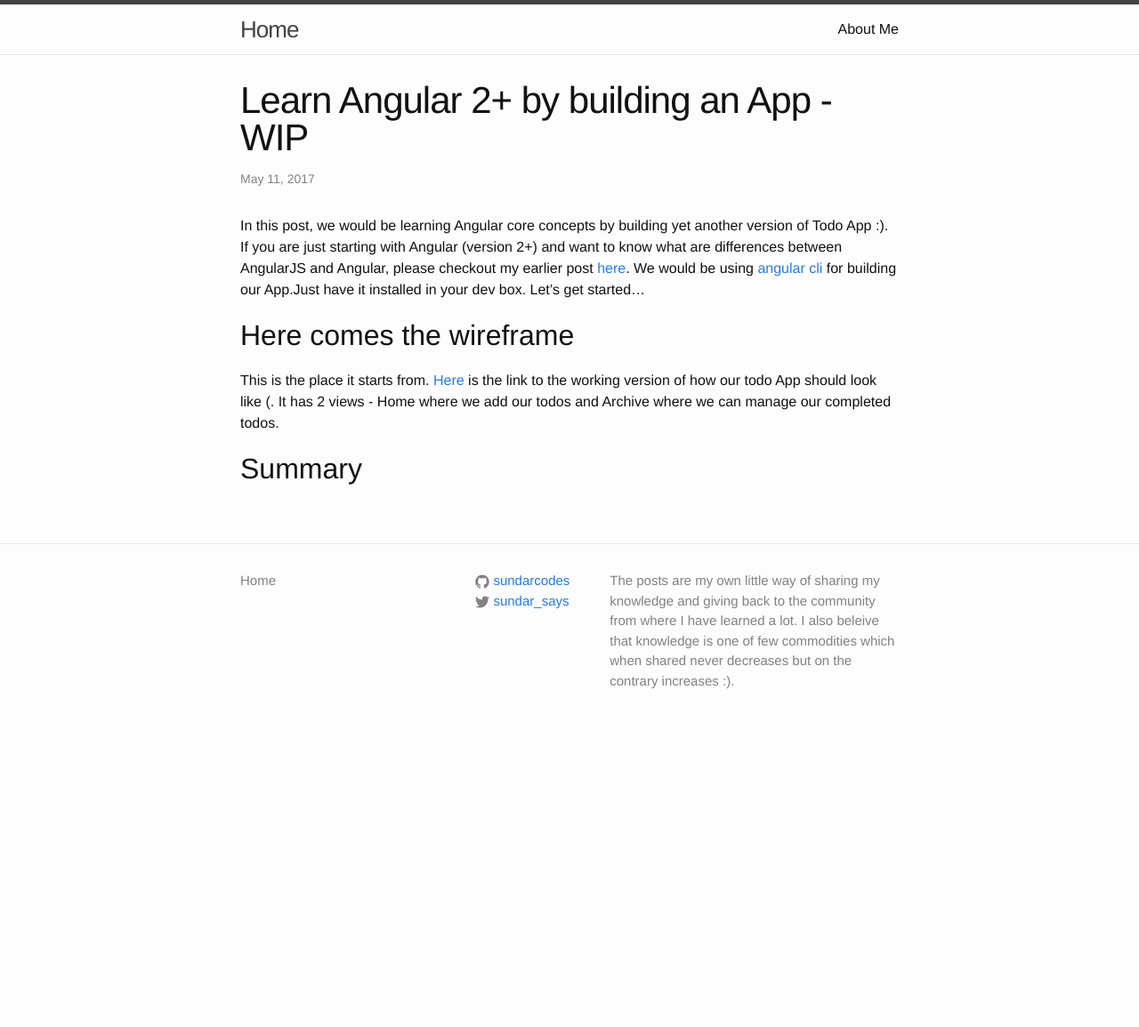
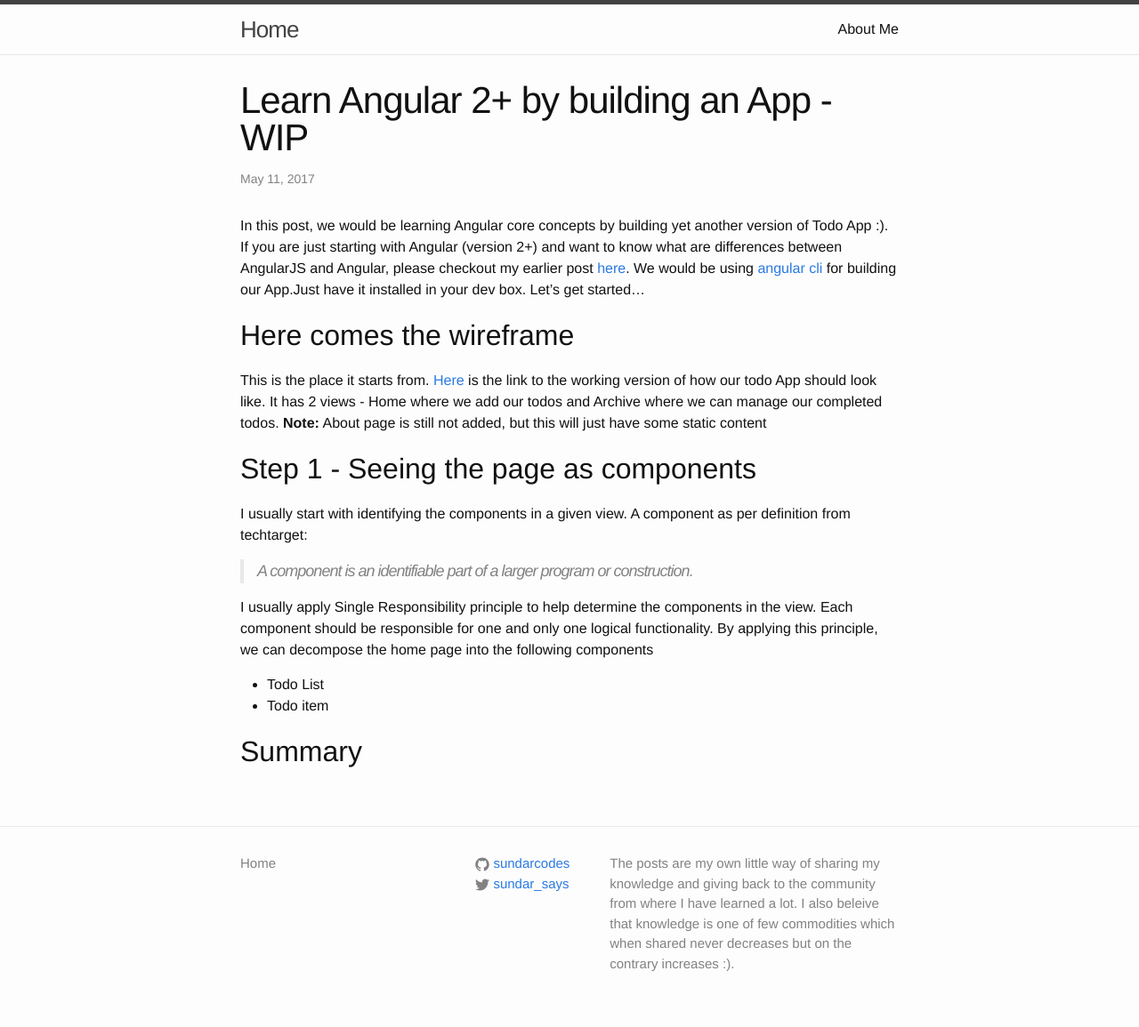
Before and after one commit to sundarcodes/mySite, a Jekyll site: the page built from _posts/2017-05-11-learn-angular-by-building-a-app.markdown, in a window 1280 px wide. Shown: the whole page at 89% size. Built offline with Jekyll 4.4.1, drawn with Linux system fonts in a browser that asks for light colours; comment, search, counter and statistics services are not loaded; before the commit the page ends 900 px from its top, so only the background shows below that.

Commit message:
angular app post updated

```diff
--- a/_posts/2017-05-11-learn-angular-by-building-a-app.markdown
+++ b/_posts/2017-05-11-learn-angular-by-building-a-app.markdown
@@ -11,10 +11,15 @@ We would be using [angular cli][angular-cli] for building our App.Just have it i
 Let's get started...
 
 ## Here comes the wireframe
-This is the place it starts from. [Here][todo-app-link] is the link to the working version  of how our todo App should look like (. It has 2 views - Home where we add our todos and Archive where we can manage our completed todos.
+This is the place it starts from. [Here][todo-app-link] is the link to the working version  of how our todo App should look like. It has 2 views - Home where we add our todos and Archive where we can manage our completed todos. **Note:** About page is still not added, but this will just have some static content
 
-[//]: # (Add the wireframe gif here)
+## Step 1 - Seeing the page as components
+I usually start with identifying the components in a given view. A component as per definition from techtarget:
+> A component is an identifiable part of a larger program or construction.
 
+I usually apply Single Responsibility principle to help determine the components in the view. Each component should be responsible for one and only one logical functionality. By applying this principle, we can decompose the home page into the following components
+  * Todo List
+  * Todo item
 
 
 ## Summary
```
